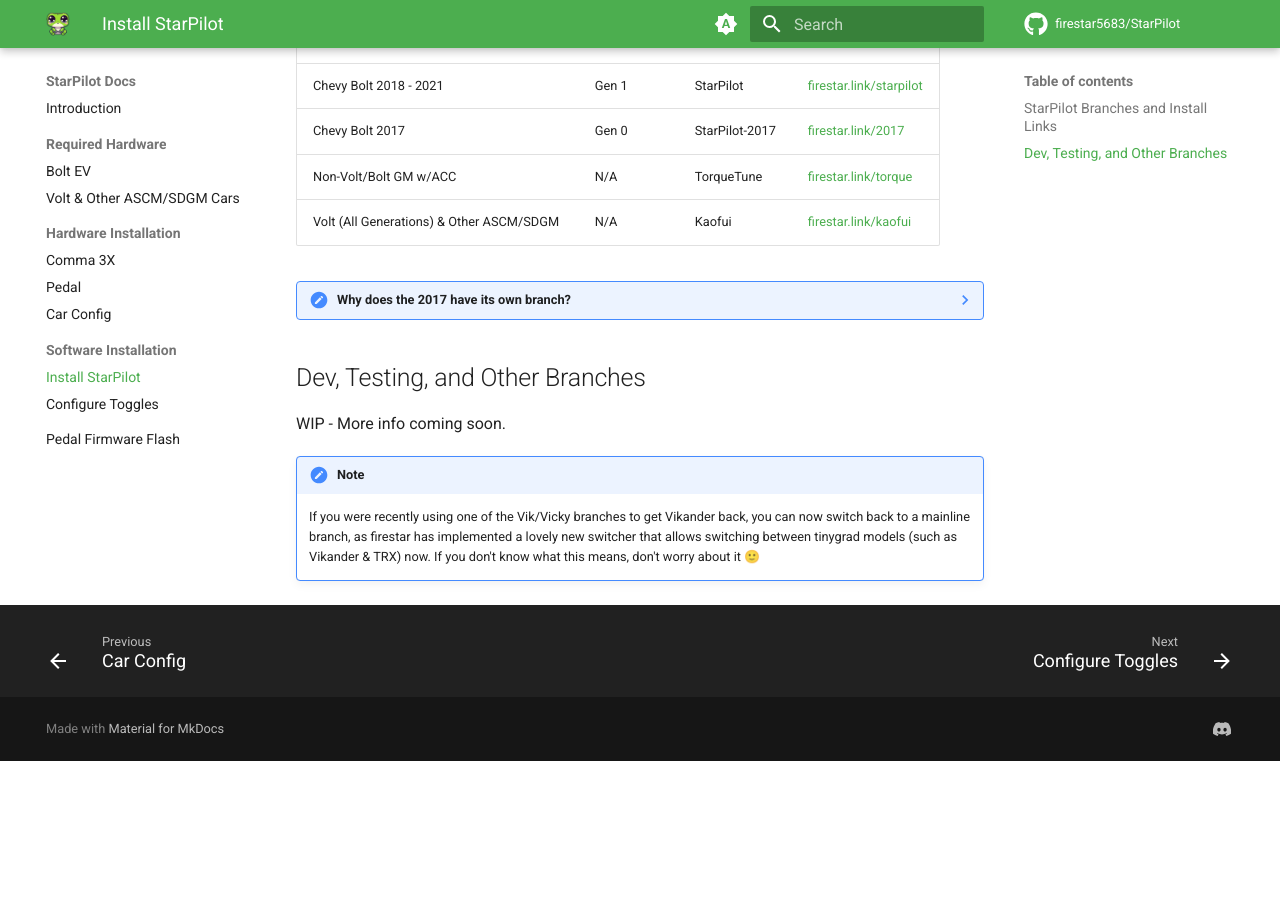
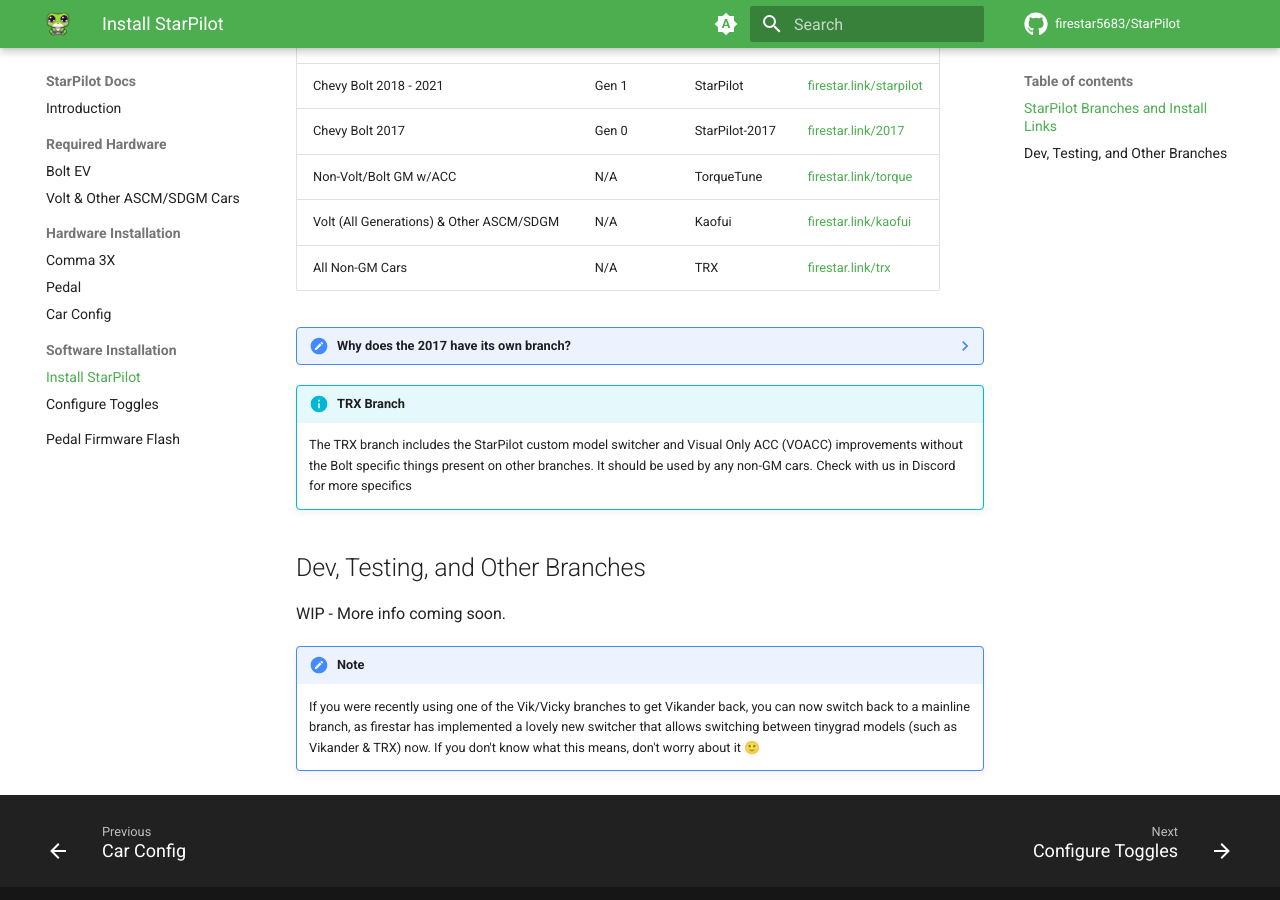
Before and after one commit to StarPilot-Docs/docs, an MkDocs documentation site: the page built from docs/software/starpilot.md, in a window 1280 px wide and 900 px high, scrolled down 594 px. Built offline with MkDocs 1.6.1 and Material for MkDocs 9.7.7, drawn with Linux system fonts in a browser that asks for light colours; comment, search, counter and statistics services are not loaded; before the commit the page ends 1355 px from its top, so only the background shows below that.

Commit message:
Add TRX branch to install links

```diff
--- a/docs/software/starpilot.md
+++ b/docs/software/starpilot.md
@@ -23,10 +23,15 @@
 | Chevy Bolt 2017                            | Gen 0 | StarPilot-2017 | [firestar.link/2017](https://firestar.link/2017)           |
 | Non-Volt/Bolt GM w/ACC                     | N/A   | TorqueTune     | [firestar.link/torque](https://firestar.link/torque)       |
 | Volt (All Generations) & Other ASCM/SDGM   | N/A   | Kaofui         | [firestar.link/kaofui](https://firestar.link/kaofui)       |
+| All Non-GM Cars                            | N/A   | TRX            | [firestar.link/trx](https://firestar.link/trx)             |
 
 ??? note "Why does the 2017 have its own branch?"
 
     While testing, we discovered that the 2017 has vastly different values for steering torque. This means that, on any other branch of openpilot, 2017 Bolts experience a huge lack of steering ability, when in actuality, they have MORE steering torque than the other gens. This lead us down a long rabbit hole of discovering that lots of things about the 2017 is just... weird and different. Hence the "Gen 0" moniker.
+
+!!! info "TRX Branch"
+
+    The TRX branch includes the StarPilot custom model switcher and Visual Only ACC (VOACC) improvements without the Bolt specific things present on other branches. It should be used by any non-GM cars. Check with us in Discord for more specifics
 
 ## Dev, Testing, and Other Branches
 
```
